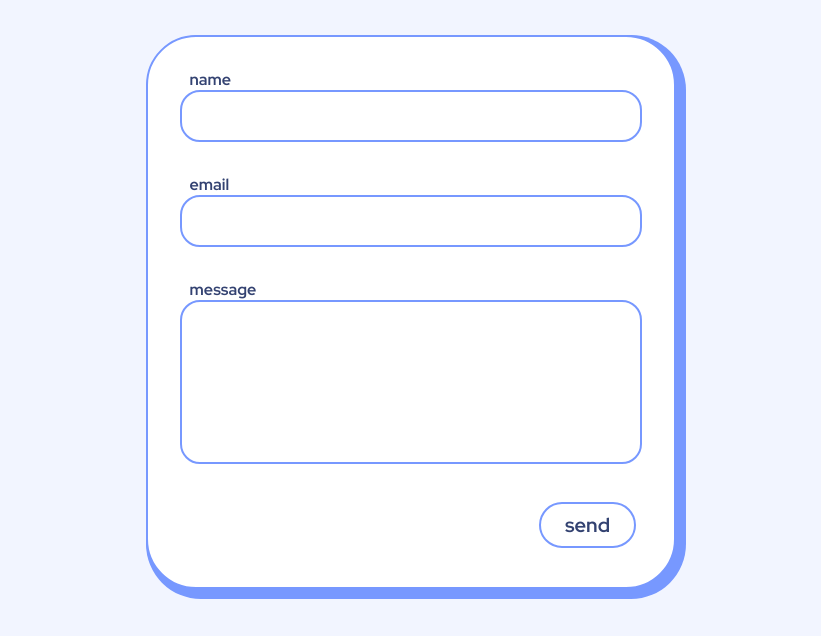
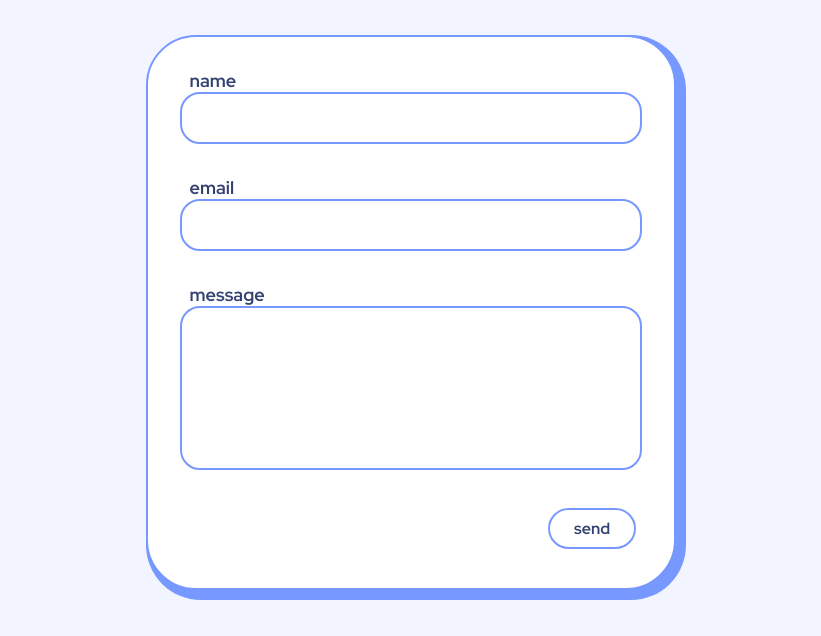
Before and after one commit to munjoonteo/website, a Gatsby site: page /contact in a window 1280 px wide. Shown: the part 225-861 px from the top of the page, without its empty margins (229-1050 px from the left). Built offline with nearby package versions, Linux system fonts and the light colour scheme; Gatsby itself is replaced by a stand-in of ours.

Commit message:
fixed contact form font size

```diff
--- a/src/components/bio.js
+++ b/src/components/bio.js
@@ -6,7 +6,7 @@ export default function Bio() {
     <div className={styles.bio}>
       {"\n"}Hello! I am a penultimate (3rd) year Software Engineering student at
       the University of New South Wales, Sydney. I have a passion for web
-      development and classical music.{"\n\n"}In my spare time, I play the
+      development and classical music.{"\n"}In my spare time, I play the
       bassoon for the Sydney Youth Orchestra and occasionally play the piano.
       {"\n\n"}
     </div>
--- a/src/styles/contact.module.css
+++ b/src/styles/contact.module.css
@@ -28,7 +28,7 @@
 }
 
 .field_name {
-  font-size: 16px;
+  font-size: 18px;
   color: #334271;
   padding-left: 10px;
 }
@@ -39,7 +39,7 @@
   margin-bottom: 2rem;
   padding: 1rem;
   height: 1rem;
-  font-size: 20px;
+  font-size: 16px;
   resize: none;
   overflow: hidden;
   font-family: "Red Hat Display", sans-serif;
@@ -63,7 +63,7 @@
   padding: 0.5rem 1.5rem 0.5rem;
   background-color: white;
   text-decoration: none;
-  font-size: 20px;
+  font-size: 16px;
   color: #334271;
   text-align: center;
 }
```
